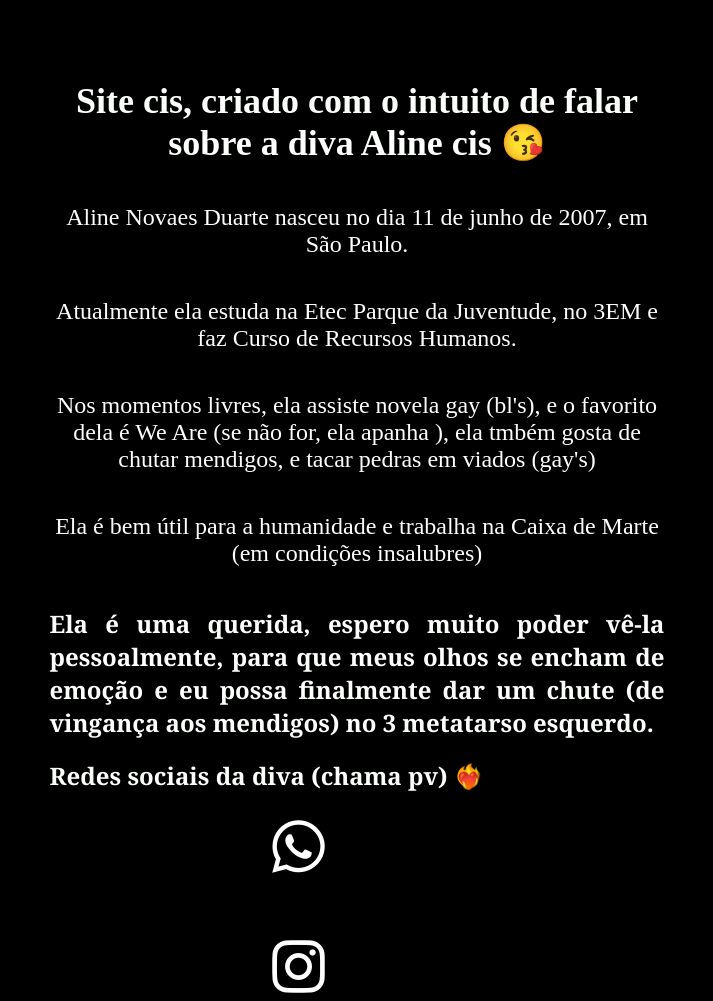
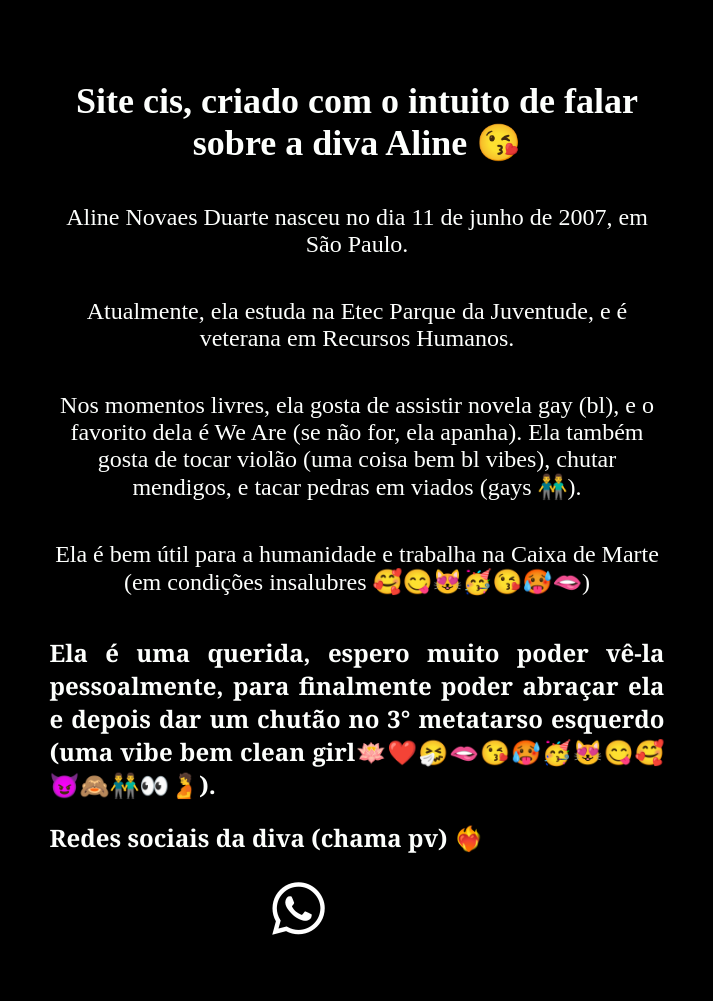
Before and after one commit to ThamilyBravo/Alienofc, a plain HTML site: page index.html in a window 1280 px wide. Shown: the part 832-1833 px from the top of the page, without its empty margins (283-996 px from the left). Drawn offline with Linux system fonts and the light colour scheme.

Commit message:
Atualizar o index.html

```diff
--- a/index.html
+++ b/index.html
@@ -19,30 +19,30 @@
 <main class="conteudo">
     <section class="apresentacao-conteudo">
         <h1 class="apresentacao-conteudo-titulo">
-             Site cis, criado com o intuito de falar sobre a diva Aline cis 😘
+             Site cis, criado com o intuito de falar sobre a diva Aline 😘
 
         </h1>
         <p class="apresentacao-conteudo-paragrafo">
            Aline Novaes Duarte nasceu no dia 11 de junho de 2007, em São Paulo.
             <p class="apresentacao-conteudo-paragrafo">
-           Atualmente ela estuda na Etec Parque da Juventude, no 3EM e faz Curso de Recursos Humanos. </p>
+           Atualmente, ela estuda na Etec Parque da Juventude, e é veterana em Recursos Humanos. </p>
             <p class="apresentacao-conteudo-paragrafo">
-                Nos momentos livres, ela assiste novela gay (bl's), e o favorito dela é We Are (se não for, ela apanha ), ela tmbém gosta de chutar mendigos, e tacar pedras em viados (gay's) </p>
+                Nos momentos livres, ela gosta de assistir novela gay (bl), e o favorito dela é We Are (se não for, ela apanha). Ela também gosta de tocar violão (uma coisa bem bl vibes), chutar mendigos, e tacar pedras em viados (gays 👬). </p>
                 <p class="apresentacao-conteudo-paragrafo">
-               Ela é bem útil para a humanidade e trabalha na Caixa de Marte (em condições insalubres)</p>
+               Ela é bem útil para a humanidade e trabalha na Caixa de Marte (em condições insalubres 🥰😋😻🥳😘🥵🫦)</p>
          <div class="apresentacao-links">
             <h2 class="apresentacao-links-conteudo">
-                 Ela é uma querida, espero muito poder vê-la pessoalmente, para que meus olhos se encham de emoção e eu possa finalmente dar um chute (de vingança aos mendigos) no 3 metatarso  esquerdo.
+                 Ela é uma querida, espero muito poder vê-la pessoalmente, para finalmente poder abraçar ela e depois dar um chutão no 3° metatarso  esquerdo (uma vibe bem clean girl🪷❤️🤧🫦😘🥵🥳😻😋🥰😈🙈👬👀🫄).
 
             </h2>
             <h2 class="apresentacao-links-conteudo"> Redes sociais da diva (chama pv) ❤️‍🔥
 
 
-            <a class="botao4" href="https://wa.me/COLOCAR O ZAP DA DIVA" target="_blank">
+            <a class="botao4" href="https://wa.me/11934855802" target="_blank">
                 <i class="fab fa-whatsapp"></i>
             </a>
 
-            <a class="botao5" href="https://www.instagram.com/COLOCAR O INSTA DA DIVA" target="_blank">
+            <a class="botao5" href="https://www.instagram.com/batatademarte007" target="_blank">
                 <i class="fab fa-instagram"></i>
             </a>
          </div>
```
